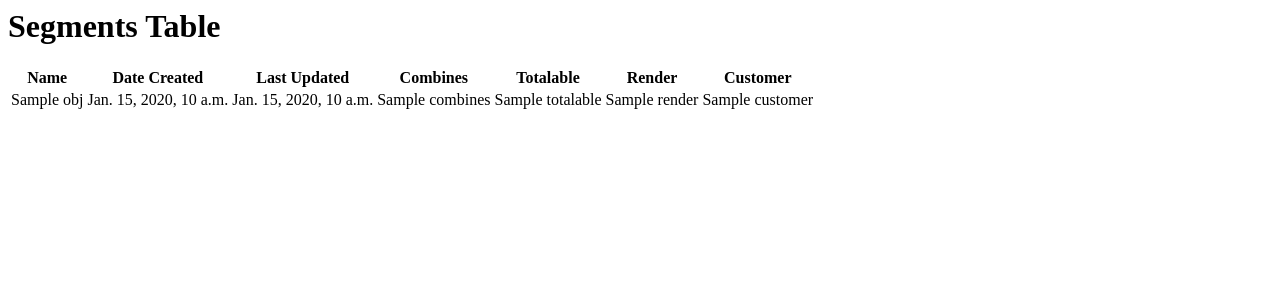
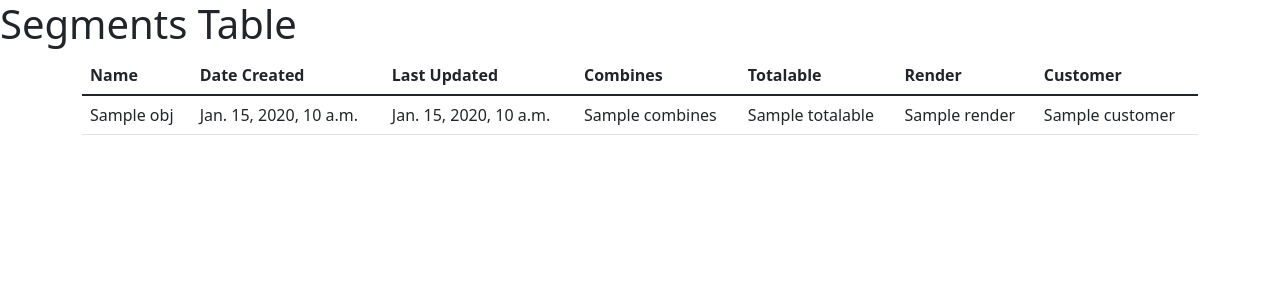
Before and after one commit to KMustakas88/capjack, a Django app: template api/templates/list_segments.html in a window 1280 px wide. Shown: the top 300 px of the page. Run offline with Django 3.2, Linux system fonts and the light colour scheme; the template is opened without the code that fills it: most values are stand-ins (such as "Sample title", 1, 10 or a date in 2020).

Commit message:
added bootstrap4 formatting

```diff
--- a/api/templates/list_segments.html
+++ b/api/templates/list_segments.html
@@ -1,6 +1,18 @@
+<html>
+
+<head>
+	<!-- CSS only -->
+	<link href="https://cdn.jsdelivr.net/npm/bootstrap@5.1.3/dist/css/bootstrap.min.css" rel="stylesheet"
+		integrity="sha384-1BmE4kWBq78iYhFldvKuhfTAU6auU8tT94WrHftjDbrCEXSU1oBoqyl2QvZ6jIW3" crossorigin="anonymous">
+</head>
+
+<body>
 	<h1>Segments Table</h1>
+	<div class="container">
+		<!-- Content here -->
+		<table class="table">
 
-<table>
+			<thead>
 				<tr>
 					<th>Name</th>
 					<th>Date Created</th>
@@ -10,6 +22,8 @@
 					<th>Render</th>
 					<th>Customer</th>
 				</tr>
+			</thead>
+			<tbody>
 				{% for obj in d %}
 				<tr>
 					<td>{{ obj.name }}</td>
@@ -21,4 +35,9 @@
 					<td>{{ obj.customer }}</td>
 					{% endfor %}
 				</tr>
+			</tbody>
 		</table>
+	</div>
+</body>
+
+</html>
```
Lines whose indentation alone changed are shown as unchanged.
